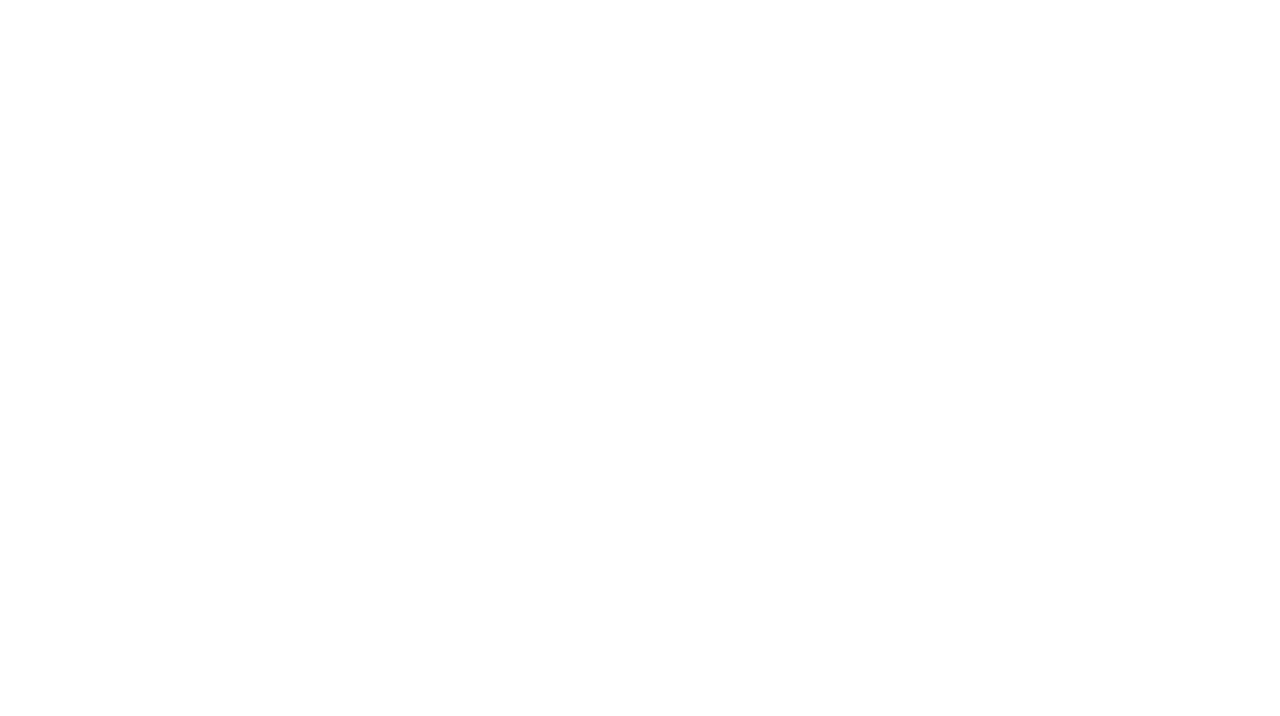
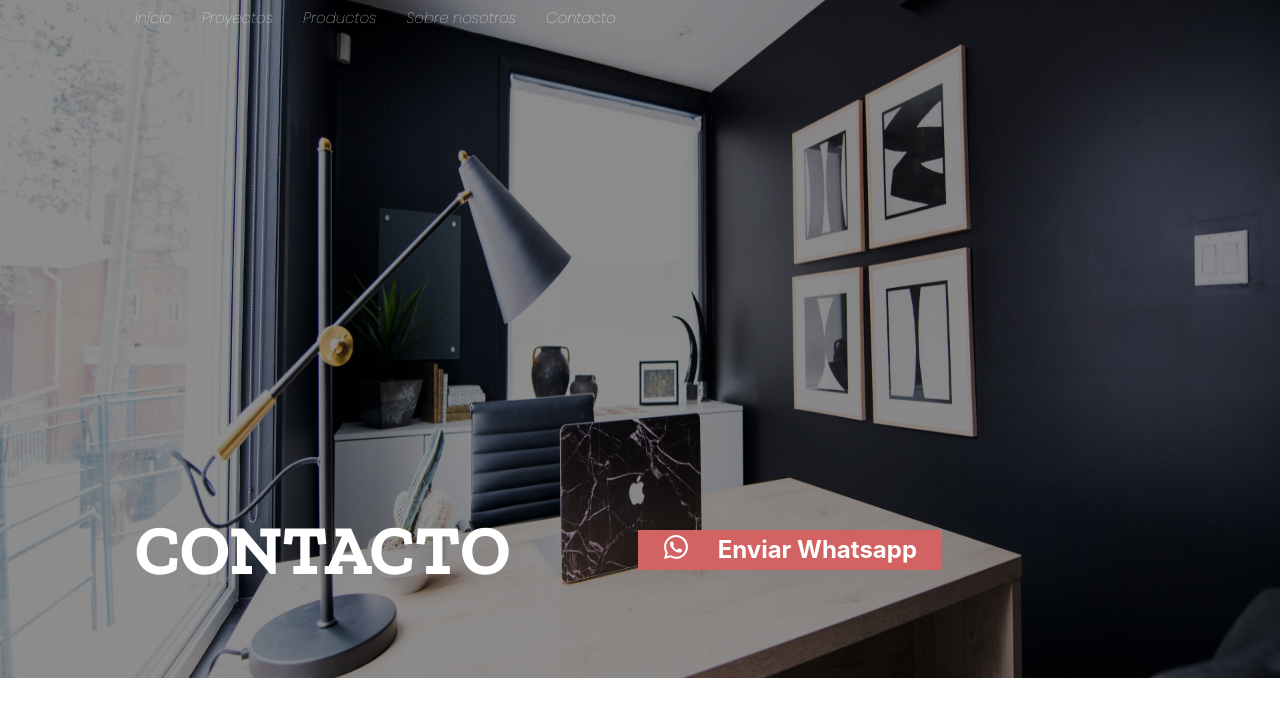
Before and after one commit to AlvaroCordoba-5/actitud-de-hierro, a React (Create React App) app: page /contacto in a window 1280 px wide. Before the commit this address had no page. Shown: the top 716 px of the page. Built offline with nearby package versions, Linux system fonts and the light colour scheme.

Commit message:
friday commit

```diff
--- a/src/App.js
+++ b/src/App.js
@@ -2,12 +2,19 @@ import React from "react";
 import { Route, Routes } from "react-router-dom";
 import Portadaprincipal from "./components/Portadas/Portadaprincipal";
 import Proyectos from "./components/Secciones/Proyectos";
+import Productos from "./components/Secciones/Productos";
+import SobreNosotros from "./components/Secciones/SobreNosotros";
+import Contacto from "./components/Secciones/Contacto";
+
 
 function App() {
   return (
     <Routes>
       <Route exact path={"/"} element={<Portadaprincipal/>} />
       <Route exact path={"/proyectos"} element={<Proyectos/>} />
+      <Route exact path={"/productos"} element={<Productos/>} />
+      <Route exact path={"/sobrenosotros"} element={<SobreNosotros/>} />
+      <Route exact path={"/contacto"} element={<Contacto/>} />
     </Routes>
   );
 }
--- /dev/null
+++ b/src/components/Secciones/Contacto.jsx
@@ -0,0 +1,16 @@
+import React from 'react';
+import Portadas from '../Portadas/Portadas';
+import imgcontacto from '../imagenes/contacto.png'
+
+function Contacto() {
+  return (
+    <>
+    <Portadas
+    image={imgcontacto}
+    texto='CONTACTO'
+    />
+    </>
+  )
+}
+
+export default Contacto
--- /dev/null
+++ b/src/components/Secciones/Productos.jsx
@@ -0,0 +1,16 @@
+import React from 'react';
+import Portadas from '../Portadas/Portadas';
+import imgproductos from '../imagenes/productos.png'
+
+function Productos() {
+  return (
+    <>
+    <Portadas
+    image={imgproductos}
+    texto='PRODUCTOS'
+    />
+    </>
+  )
+}
+
+export default Productos
--- /dev/null
+++ b/src/components/Secciones/SobreNosotros.jsx
@@ -0,0 +1,16 @@
+import React from 'react';
+import Portadas from '../Portadas/Portadas';
+import imgsobre from '../imagenes/sobrenosotros.png'
+
+function SobreNosotros() {
+  return (
+    <>
+    <Portadas
+    image={imgsobre}
+    texto='SOBRE NOSOTROS'
+    />
+    </>
+  )
+}
+
+export default SobreNosotros
--- a/src/components/navbar/navbar.jsx
+++ b/src/components/navbar/navbar.jsx
@@ -7,7 +7,7 @@ function navbar() {
     <div className="navbar">
       <ul className="nav">
         <li>
-          <a href="">Inicio</a>
+        <Link  to='/'>Inicio </Link>
         </li>
         <li>
 
@@ -15,7 +15,7 @@ function navbar() {
         </li>
 
         <li>
-          <a href="">Productos</a>
+        <Link  to='/productos'>Productos </Link>
           <ul>
             <li>
               <a href="">Pergolas</a>
@@ -52,10 +52,11 @@ function navbar() {
           </ul>
         </li>
         <li>
-          <a href="">Sobre nosotros</a>
+        <Link  to='/sobrenosotros'>Sobre nosotros </Link>
+
         </li>
         <li>
-          <a href="">Contacto</a>
+        <Link  to='/contacto'>Contacto </Link>
         </li>
       </ul>
     </div>
```
